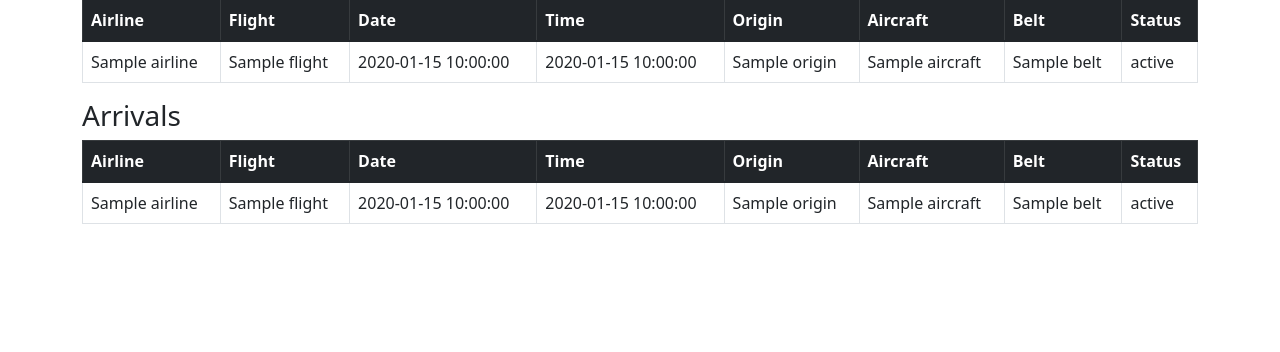
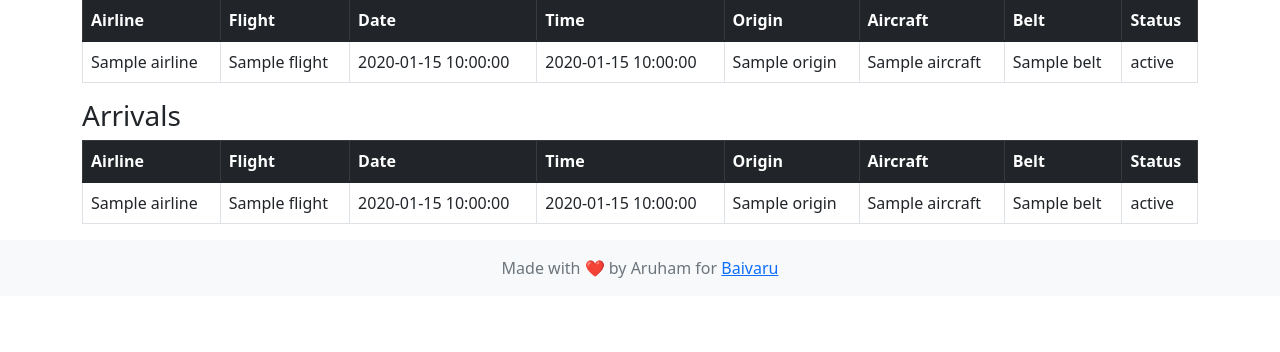
Before and after one commit to baivaru/gan-flights, a FastAPI app: template templates/index.html in a window 1280 px wide. Shown: the part 107-459 px from the top of the page. Run offline with FastAPI, Linux system fonts and the light colour scheme; the template is opened without the code that fills it: most values are stand-ins (such as "Sample title", 1, 10 or a date in 2020).

Commit message:
- Footer

```diff
--- a/templates/index.html
+++ b/templates/index.html
@@ -81,8 +81,12 @@
                 </tbody>
               </table>
         </div>
-
     </div>
+    <footer class="footer mt-auto py-3 bg-light">
+      <div class="container text-center">
+        <span class="text-muted">Made with ❤️ by Aruham for <a href="https://baivaru.net">Baivaru</a></span>
+      </div>
+    </footer>
     <script src="https://cdn.jsdelivr.net/npm/bootstrap@5.1.3/dist/js/bootstrap.bundle.min.js" integrity="sha384-ka7Sk0Gln4gmtz2MlQnikT1wXgYsOg+OMhuP+IlRH9sENBO0LRn5q+8nbTov4+1p" crossorigin="anonymous"></script>
   </body>
 </html>
```
